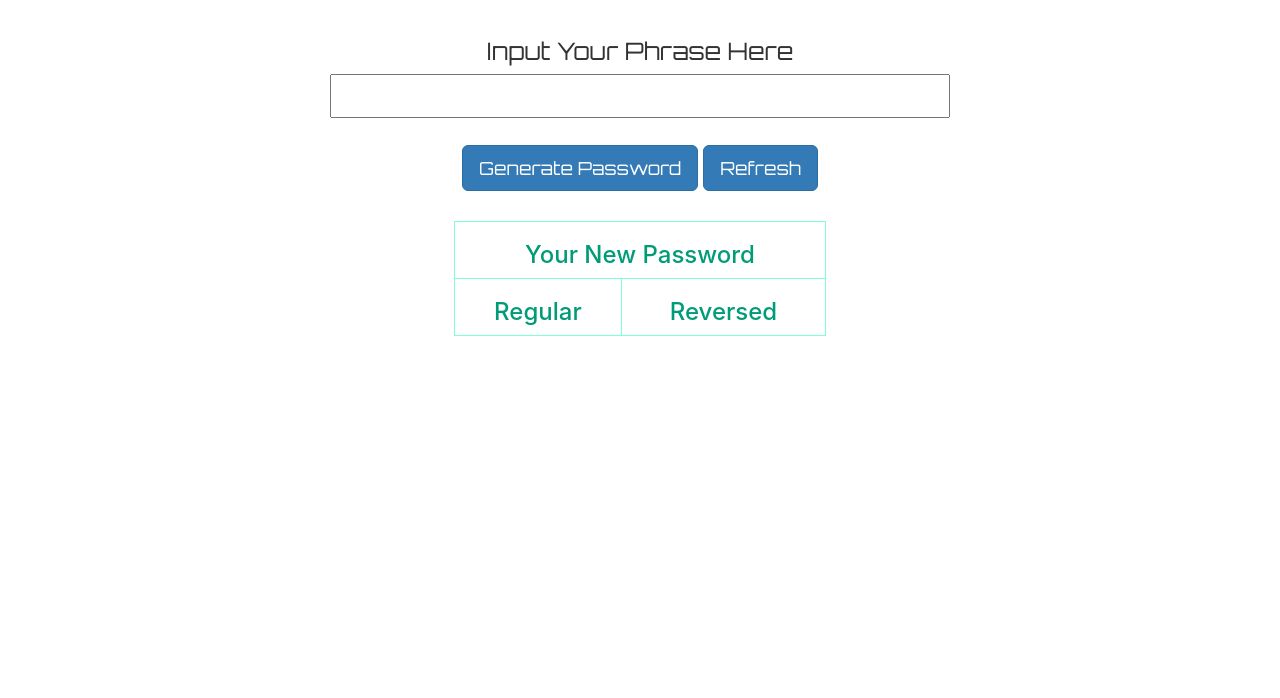
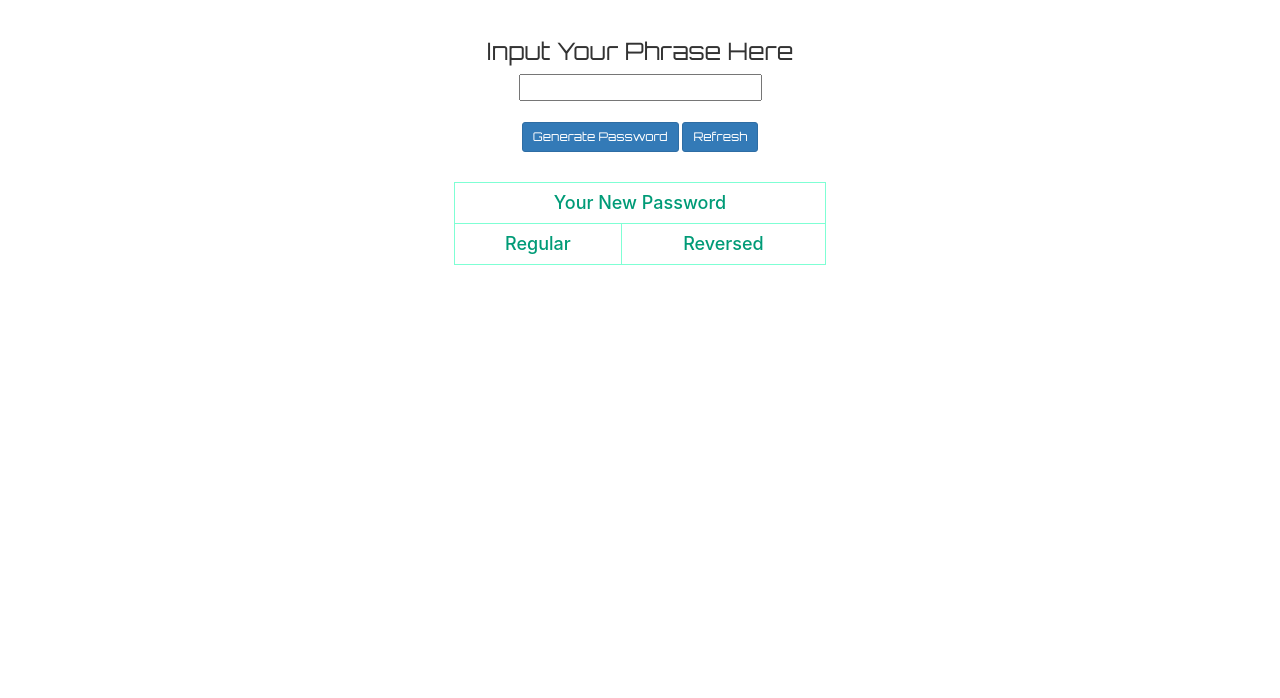
Before and after one commit to wenhaowu27/password_generator, a plain HTML site: page index.html in a window 1280 px wide. Shown: the part 102-800 px from the top of the page. Drawn offline with nearby package versions, Linux system fonts and the light colour scheme.

Commit message:
change font size for better scalse

```diff
--- a/assets/css/password_generator.css
+++ b/assets/css/password_generator.css
@@ -3,7 +3,7 @@ body {
     margin: 0;
     /* font-family: Georgia, "Times New Roman", Times, serif; */
     font-family: 'Orbitron', sans-serif;
-    font-size: 18px;
+    /* font-size: 18px; */
     line-height: 150%;
     color: #333;
     /* background: url("./../images/password_keys.png"); */
@@ -11,6 +11,7 @@ body {
 
   header {
     height:100px;
+    width: 100%;
     padding-top:1.5em;
     /* background: #333; */
     /* background: url("./../images/matrix_animation_spangled.gif"); */
@@ -56,7 +57,7 @@ body {
     text-align: center;
     border: aquamarine 1px solid;
     font-family: -apple-system, BlinkMacSystemFont, 'Segoe UI', Roboto, Oxygen, Ubuntu, Cantarell, 'Open Sans', 'Helvetica Neue', sans-serif;
-    font-size: medium;
+    font-size: 15px;
     color:  #009B77;
   }
 
@@ -79,6 +80,8 @@ body {
 
   #pwdInput {
     font-size: larger;
+    text-align: center;
+    color: #d21034;
   }
 
   #inputPhrase {
--- a/index.html
+++ b/index.html
@@ -16,20 +16,20 @@
             <div id="inputPhrase">
                 <h2>Input Your Phrase Here</h2>
                 <form>
-                    <input type="text" id="pwdInput" style="width: 50%; height: 2em;">
+                    <input type="text" id="pwdInput" >
                 </form>
                 <br>
-                <button class="btn btn-primary btn-lg" id="pwGen">Generate Password</button>
-                <button class="btn btn-primary btn-lg" id="refresh">Refresh</button>
+                <button class="btn btn-primary btn-sm" id="pwGen">Generate Password</button>
+                <button class="btn btn-primary btn-sm" id="refresh">Refresh</button>
                 <table class="center">
                     <tr>
                         <td class="outputPhrase" colspan="2">
-                           <h3>Your New Password</h3>
+                           <h4>Your New Password</h4>
                         </td>
                     </tr>
                     <tr  class="outputPhrase" id="pwdOutput">
-                        <th><h3>Regular</h3></th>
-                        <th><h3>Reversed</h3></th>
+                        <th><h4>Regular</h4></th>
+                        <th><h4>Reversed</h4></th>
                     </tr>
                 </table>
 
```
